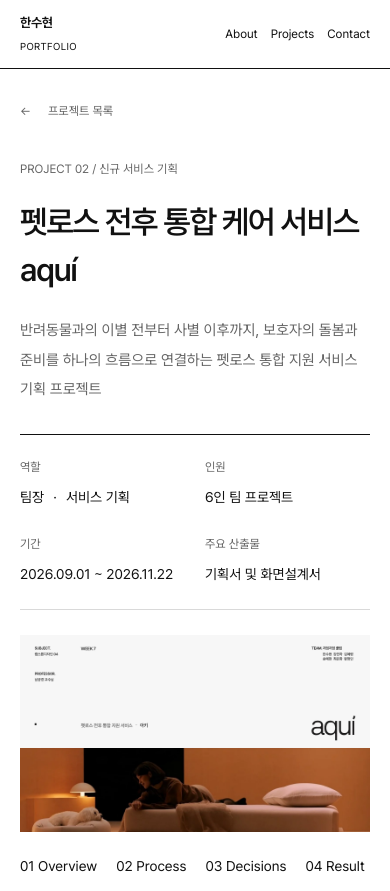
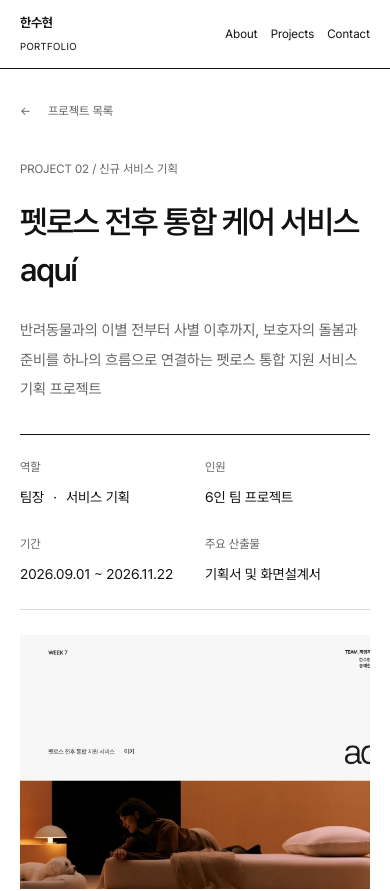
Before and after one commit to soohyun1212/han-soohyun-portfolio, a Next.js app: page /han-soohyun-portfolio/projects/aqui in a window 390 px wide. Shown: the top 891 px of the page. Built offline with nearby package versions, Linux system fonts and the light colour scheme.

Commit message:
Increase project detail cover height to avoid thumbnail title cropping

```diff
--- a/src/app/globals.css
+++ b/src/app/globals.css
@@ -195,8 +195,23 @@ img { display: block; max-width: 100%; }
 .detail-meta { display: grid; grid-template-columns: .9fr .8fr 1.05fr 1.2fr; gap: 25px; border-top: 1px solid var(--ink); border-bottom: 1px solid var(--line); padding-block: 26px; margin: 43px 0 32px; }
 .detail-meta dt { font-family: var(--font-meta); font-size: 10px; color: var(--muted); margin-bottom: 9px; }
 .detail-meta dd { font-size: 13px; line-height: 1.8; word-break: keep-all; }
-.cover-large .image-placeholder { aspect-ratio: 16 / 9; max-height: 300px; object-fit: cover; }
-.cover-large .project-cover-image { aspect-ratio: 16 / 9; max-height: 300px; object-fit: cover; object-position: center 25%; }
+/* Give project-detail covers enough vertical room so embedded titles and key content are not clipped. */
+.cover-large .image-placeholder,
+.cover-large .project-cover-image {
+  width: 100%;
+  height: clamp(360px, 34vw, 520px);
+  max-height: none;
+  aspect-ratio: auto;
+}
+.cover-large .image-placeholder { object-fit: cover; }
+.cover-large .project-cover-image { object-fit: cover; object-position: center 60%; }
+
+@media (max-width: 760px) {
+  .cover-large .image-placeholder,
+  .cover-large .project-cover-image {
+    height: clamp(220px, 65vw, 340px);
+  }
+}
 .detail-section-nav { display: flex; align-items: center; flex-wrap: wrap; gap: 36px; padding-block: 27px; border-bottom: 1px solid var(--ink); font-family: var(--font-meta); font-size: 11px; }
 .detail-section-nav > a:last-child { margin-left: auto; }
 .detail-section-nav a:hover { text-decoration: underline; text-underline-offset: 5px; }
```
